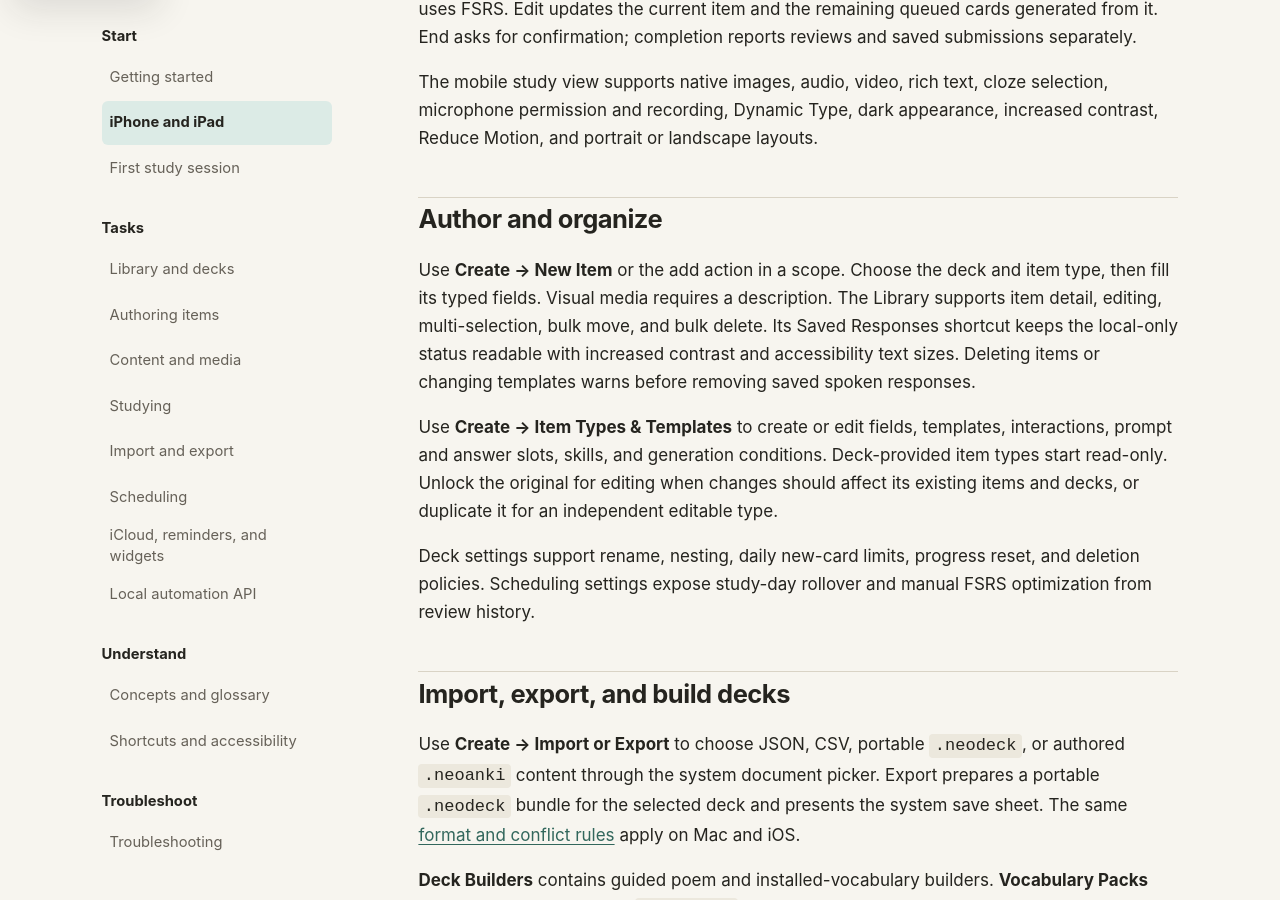
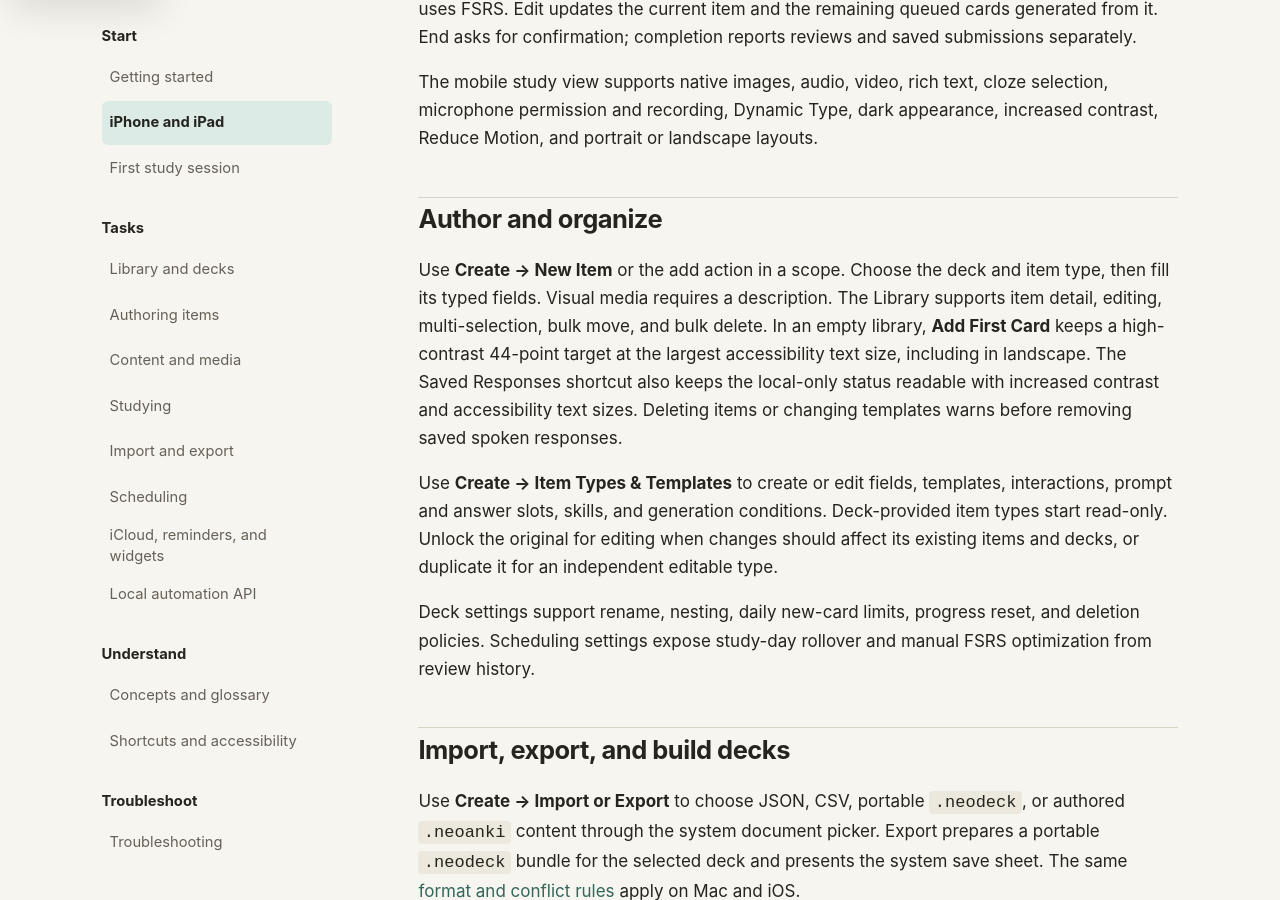
Before and after one commit to neoanki2/neoanki2, a Jekyll site: the page built from docs/user/iphone-ipad.md, in a window 1280 px wide and 900 px high, scrolled down 1682 px. Built offline with Jekyll 4.4.1, drawn with Linux system fonts in a browser that asks for light colours.

Commit message:
Document accessible mobile library action

```diff
--- a/docs/user/iphone-ipad.md
+++ b/docs/user/iphone-ipad.md
@@ -80,7 +80,9 @@ increased contrast, Reduce Motion, and portrait or landscape layouts.
 Use **Create → New Item** or the add action in a scope. Choose the deck and item
 type, then fill its typed fields. Visual media requires a description. The
 Library supports item detail, editing, multi-selection, bulk move, and bulk
-delete. Its Saved Responses shortcut keeps the local-only status readable with
+delete. In an empty library, **Add First Card** keeps a high-contrast 44-point
+target at the largest accessibility text size, including in landscape. The
+Saved Responses shortcut also keeps the local-only status readable with
 increased contrast and accessibility text sizes. Deleting items or changing
 templates warns before removing saved spoken responses.
 
```
